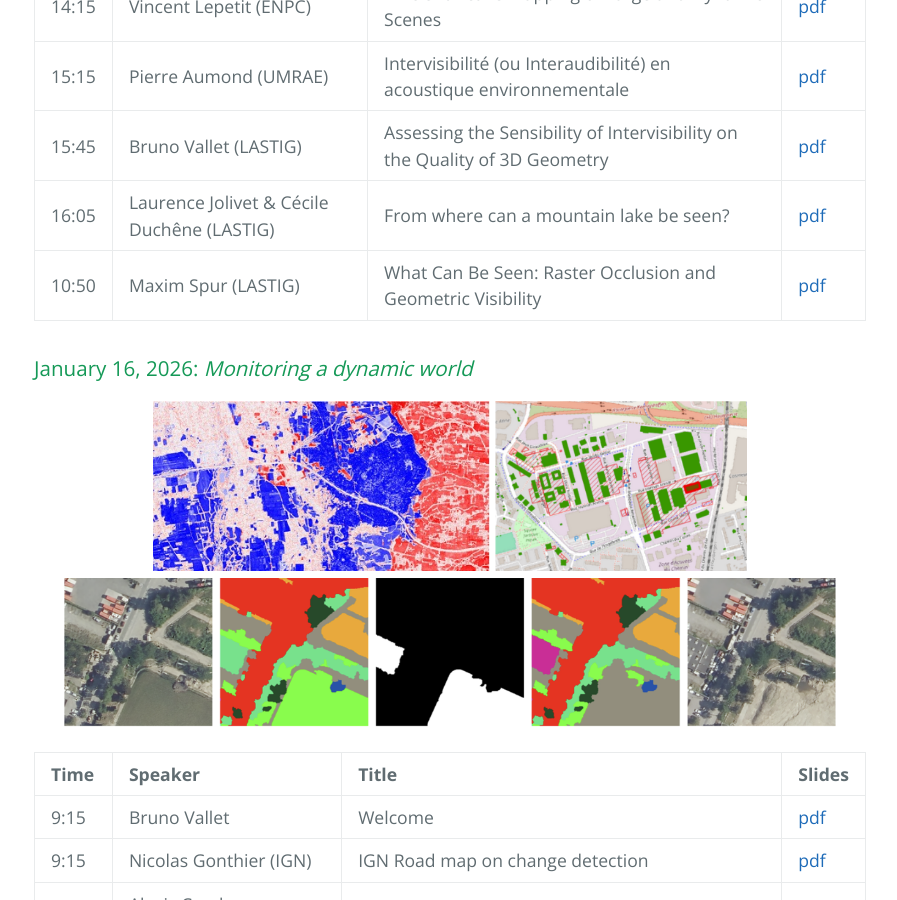
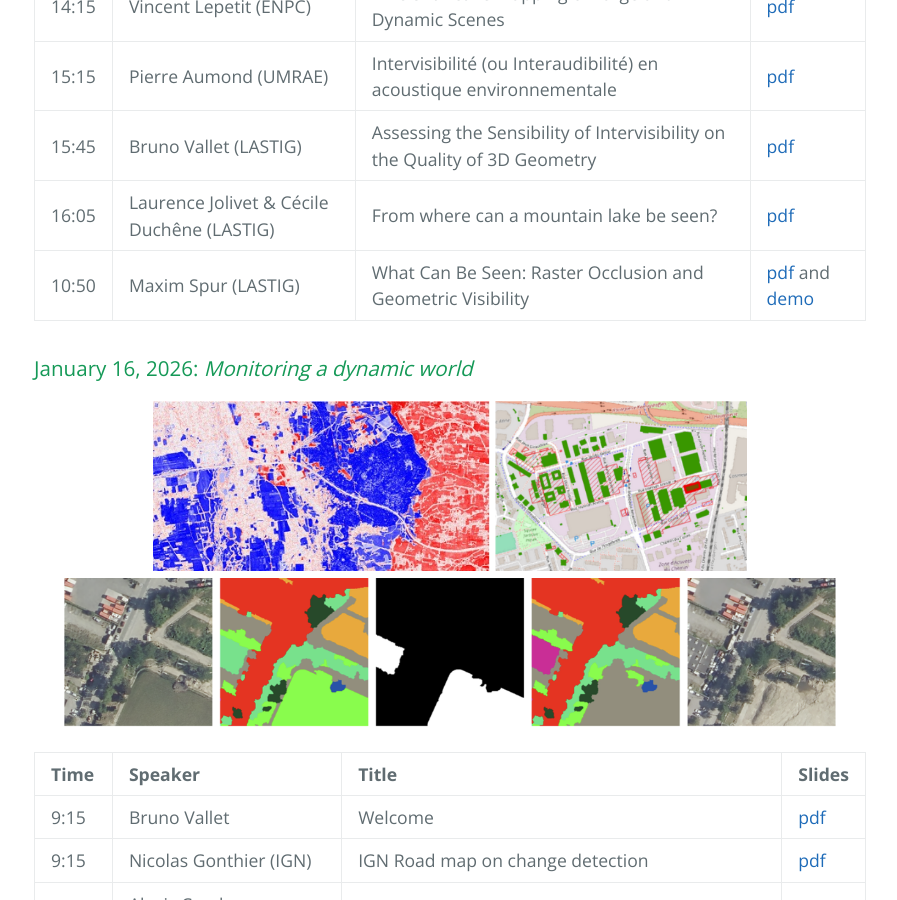
Before and after one commit to umrlastig/seminars, a Jekyll site: the page built from past.md, in a window 1280 px wide and 900 px high, scrolled down 1063 px. Shown: the whole window, without its empty margins (190-1087 px from the left). Built offline with Jekyll 4.4.1, drawn with Linux system fonts in a browser that asks for light colours.

Commit message:
Add demo link to Maxim Spur's presentation
Added a demo link for Maxim Spur's presentation on raster occlusion and geometric visibility.

```diff
--- a/past.md
+++ b/past.md
@@ -20,7 +20,7 @@ All information about past LASTIG seminars is provided here.
 | 15:15  | Pierre Aumond (UMRAE)  |Intervisibilité (ou Interaudibilité) en acoustique environnementale|[pdf](documents/SemThematique_LASTIG_Aumond_06112026.pdf)   |
 | 15:45 | Bruno Vallet (LASTIG)   |Assessing the Sensibility of Intervisibility on the Quality of 3D Geometry| [pdf](documents/SemThematique_LASTIG_Vallet06112026.pdf)   |
 | 16:05 | Laurence Jolivet & Cécile Duchêne (LASTIG)      |From where can a mountain lake be seen? | [pdf](documents/SemThematique_LASTIG_Jolivet-Duchene_06112026.pdf)     |
-| 10:50 | Maxim Spur (LASTIG) |What Can Be Seen: Raster Occlusion and Geometric Visibility| [pdf](documents/SemThematique_LASTIG_Spur06112026.pdf)   |
+| 10:50 | Maxim Spur (LASTIG) |What Can Be Seen: Raster Occlusion and Geometric Visibility| [pdf](documents/SemThematique_LASTIG_Spur06112026.pdf) and [demo](https://www.umr-lastig.fr/maxim-spur/visibility-lab.html)  |
 
 ### January 16, 2026: _Monitoring a dynamic world_
 
```
